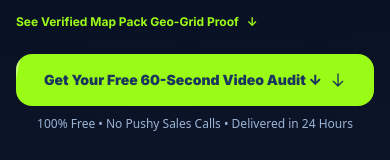
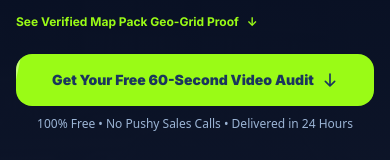
Before and after one commit to mahabubkabir40-ai/multipro-digital, a Next.js app: page / in a window 390 px wide. Shown: the part 571-731 px from the top of the page. Built offline with nearby package versions, Linux system fonts and the light colour scheme; a web font is replaced by a local one.

Commit message:
fix(ui): remove duplicate arrow icon on mobile hero CTA button

```diff
--- a/src/components/HeroCTA.tsx
+++ b/src/components/HeroCTA.tsx
@@ -27,8 +27,8 @@ export default function HeroCTA() {
         style={{ WebkitTapHighlightColor: 'transparent' }}
       >
         <span className="relative z-10 flex items-center justify-center text-center gap-2 text-[#1A365D]">
-          Get Your Free 60-Second Video Audit ↓
-          <svg className="w-4 h-4 sm:w-6 sm:h-6 shrink-0 transition-transform duration-300 group-hover:translate-y-1" fill="none" stroke="currentColor" viewBox="0 0 24 24" xmlns="http://www.w3.org/2000/svg"><path strokeLinecap="round" strokeLinejoin="round" strokeWidth="2" d="M19 14l-7 7m0 0l-7-7m7 7V3"></path></svg>
+          <span>Get Your Free 60-Second Video Audit</span>
+          <svg className="w-4 h-4 sm:w-5 sm:h-5 shrink-0 transition-transform duration-300 group-hover:translate-y-1" fill="none" stroke="currentColor" viewBox="0 0 24 24" xmlns="http://www.w3.org/2000/svg"><path strokeLinecap="round" strokeLinejoin="round" strokeWidth="2.5" d="M19 14l-7 7m0 0l-7-7m7 7V3"></path></svg>
         </span>
         <div className="absolute inset-0 bg-white/40 transform -skew-x-12 -translate-x-full group-hover:translate-x-full group-active:translate-x-full transition-transform duration-[800ms] ease-out" />
       </a>
```
